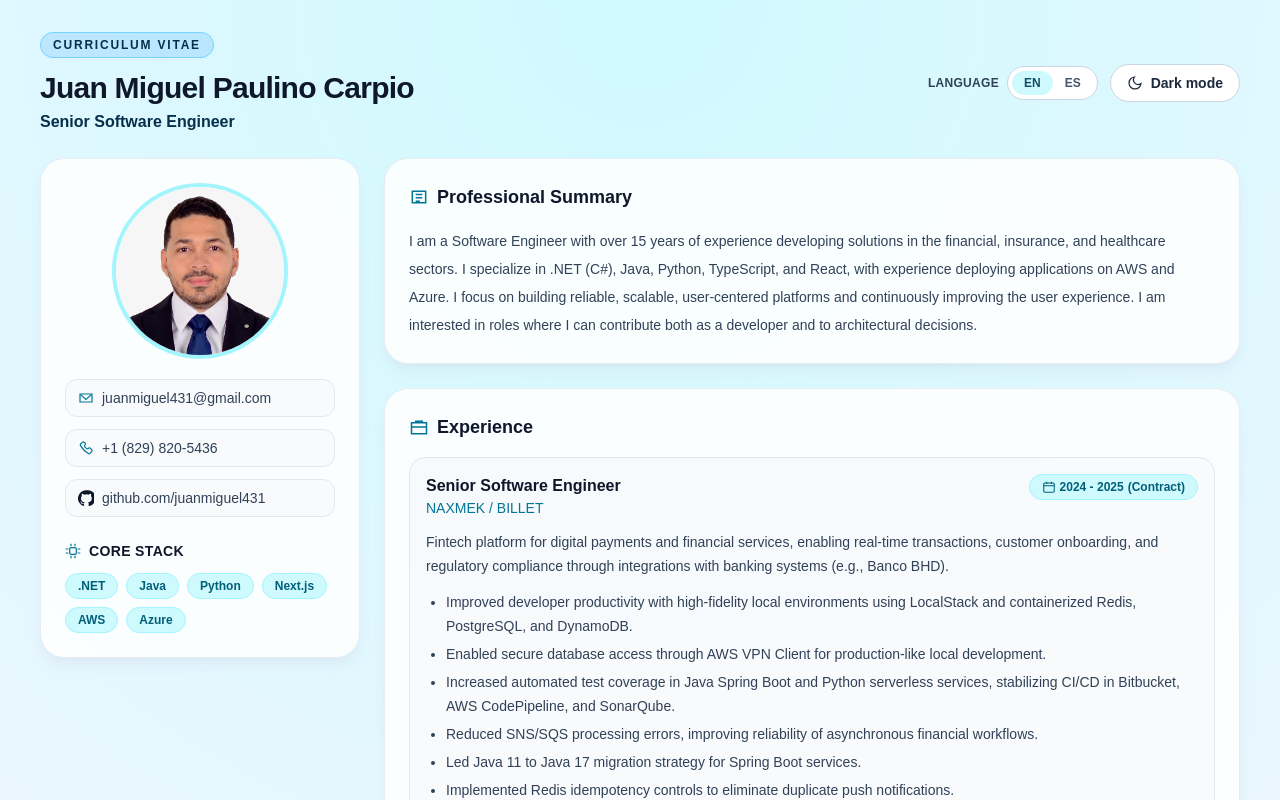
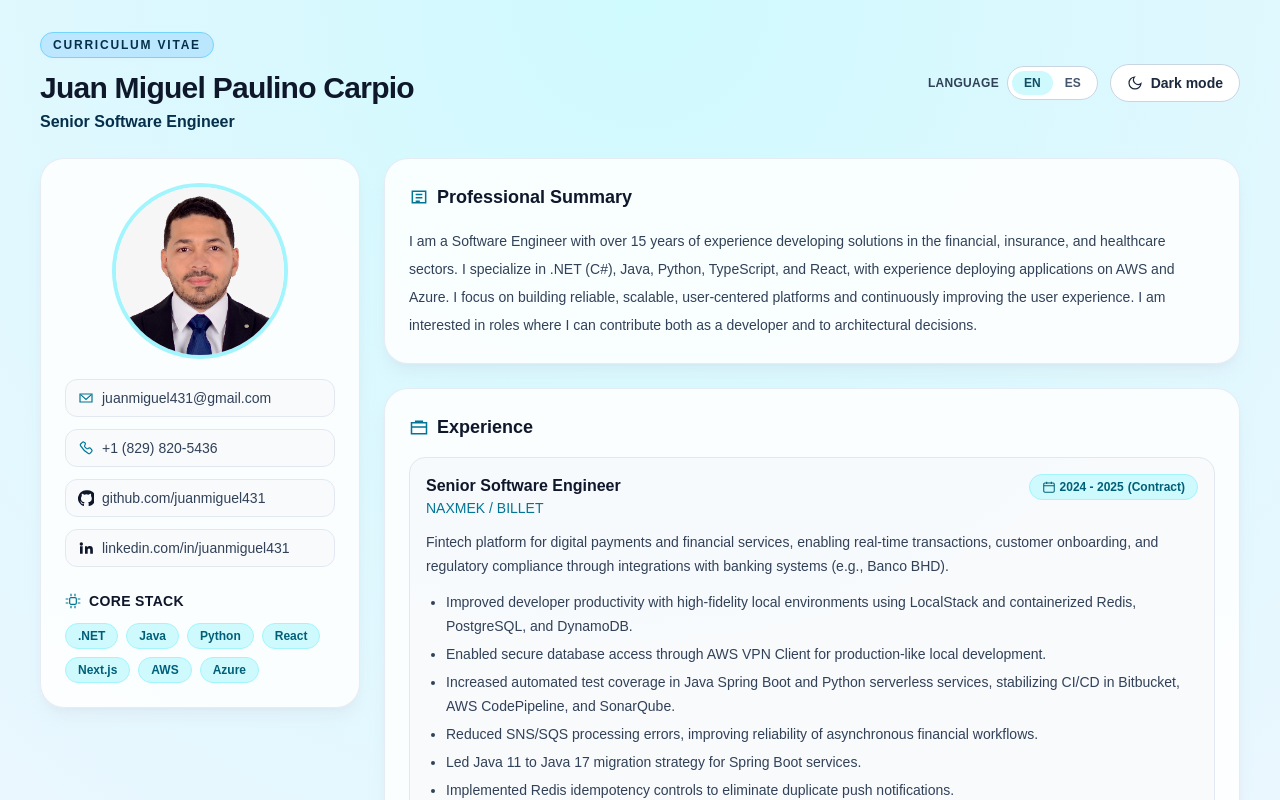
Before and after one commit to juanmiguel431/my-cv-app, a Next.js app: page /en in a window 1280 px wide. Shown: the top 800 px of the page. Built offline with nearby package versions, Linux system fonts and the light colour scheme.

Commit message:
Add LinkedIn support to CV translations, icons, and curriculum component

```diff
--- a/components/curriculum.tsx
+++ b/components/curriculum.tsx
@@ -11,6 +11,7 @@ import {
   ExperienceIcon,
   GithubIcon,
   GraduationIcon,
+  LinkedinIcon,
   MailIcon,
   MoonIcon,
   PhoneIcon,
@@ -81,6 +82,7 @@ export default function Curriculum({ dictionary, currentLocale }: CurriculumProp
   const { labels, profile, experiences, techGroups, education, continuingEducation } = dictionary;
   const phoneHref = `tel:${profile.phone.replace(/[^\d+]/g, "")}`;
   const githubUrl = `https://${profile.github}`;
+  const linkedinUrl = `https://${profile.linkedin}`;
   const availableLocales: Locale[] = ["en", "es"];
 
   const isDark = theme === "dark";
@@ -225,6 +227,17 @@ export default function Curriculum({ dictionary, currentLocale }: CurriculumProp
                 <GithubIcon className="h-4 w-4" />
                 <span className={mutedText}>{profile.github}</span>
               </a>
+              <a
+                href={linkedinUrl}
+                target="_blank"
+                rel="noreferrer"
+                className={`flex items-center gap-2 rounded-xl px-3 py-2 transition ${subtleCard} ${
+                  isDark ? "hover:border-cyan-400/50" : "hover:border-cyan-300"
+                }`}
+              >
+                <LinkedinIcon className="h-4 w-4" />
+                <span className={mutedText}>{profile.linkedin}</span>
+              </a>
             </div>
 
             <div className="mt-6">
--- a/components/icons.tsx
+++ b/components/icons.tsx
@@ -23,6 +23,14 @@ export function GithubIcon({ className = "h-4 w-4" }: IconProps): JSX.Element {
   return (
     <svg viewBox="0 0 24 24" fill="currentColor" className={className}>
       <path d="M12 .5a12 12 0 0 0-3.8 23.4c.6.1.8-.3.8-.6v-2.2c-3.3.7-4-1.4-4-1.4a3.1 3.1 0 0 0-1.3-1.7c-1-.6.1-.6.1-.6a2.5 2.5 0 0 1 1.9 1.3 2.5 2.5 0 0 0 3.5 1 2.5 2.5 0 0 1 .8-1.6c-2.7-.3-5.5-1.3-5.5-5.9 0-1.3.5-2.5 1.3-3.3a4.8 4.8 0 0 1 .1-3.2s1.1-.3 3.5 1.3a12 12 0 0 1 6.4 0c2.4-1.6 3.5-1.3 3.5-1.3.5 1 .5 2.3.1 3.2.8.8 1.3 2 1.3 3.3 0 4.6-2.8 5.6-5.5 5.9a2.9 2.9 0 0 1 .8 2.2v3.2c0 .3.2.7.8.6A12 12 0 0 0 12 .5Z" />
+    </svg>
+  );
+}
+
+export function LinkedinIcon({ className = "h-4 w-4" }: IconProps): JSX.Element {
+  return (
+    <svg viewBox="0 0 24 24" fill="currentColor" className={className}>
+      <path d="M4.98 3.5A2.5 2.5 0 1 0 5 8.5 2.5 2.5 0 0 0 4.98 3.5ZM3 9.5h4v11H3v-11Zm7 0h3.8v1.5h.1c.5-.9 1.8-1.9 3.7-1.9 4 0 4.7 2.5 4.7 5.9v5.5h-4v-4.9c0-1.2 0-2.7-1.8-2.7s-2 1.4-2 2.6v5h-4v-11Z" />
     </svg>
   );
 }
--- a/constants/translations/en.ts
+++ b/constants/translations/en.ts
@@ -32,10 +32,11 @@ export const cvEn: CvDictionary = {
     email: "juanmiguel431@gmail.com",
     phone: "+1 (829) 820-5436",
     github: "github.com/juanmiguel431",
+    linkedin: "linkedin.com/in/juanmiguel431",
     profileImageAlt: "Juan Miguel Paulino Carpio profile picture",
     summary:
       "I am a Software Engineer with over 15 years of experience developing solutions in the financial, insurance, and healthcare sectors. I specialize in .NET (C#), Java, Python, TypeScript, and React, with experience deploying applications on AWS and Azure. I focus on building reliable, scalable, user-centered platforms and continuously improving the user experience. I am interested in roles where I can contribute both as a developer and to architectural decisions.",
-    coreStack: [".NET", "Java", "Python", "Next.js", "AWS", "Azure"],
+    coreStack: [".NET", "Java", "Python", "React", "Next.js", "AWS", "Azure"],
   },
   experiences: [
     {
--- a/constants/translations/es.ts
+++ b/constants/translations/es.ts
@@ -32,10 +32,11 @@ export const cvEs: CvDictionary = {
     email: "juanmiguel431@gmail.com",
     phone: "+1 (829) 820-5436",
     github: "github.com/juanmiguel431",
+    linkedin: "linkedin.com/in/juanmiguel431",
     profileImageAlt: "Foto de perfil de Juan Miguel Paulino Carpio",
     summary:
       "Soy Ingeniero de Software con más de 15 años de experiencia desarrollando soluciones en los sectores financiero, seguros y salud. Me especializo en .NET (C#), Java, Python, TypeScript y React, con experiencia desplegando aplicaciones en AWS y Azure. Me enfoco en construir plataformas confiables, escalables y centradas en el usuario, mejorando continuamente la experiencia de uso. Me interesan roles donde pueda aportar como desarrollador y también en decisiones de arquitectura.",
-    coreStack: [".NET", "Java", "Python", "Next.js", "AWS", "Azure"],
+    coreStack: [".NET", "Java", "Python", "React", "Next.js", "AWS", "Azure"],
   },
   experiences: [
     {
--- a/models/cv.ts
+++ b/models/cv.ts
@@ -54,6 +54,7 @@ export type CvProfile = {
   email: string;
   phone: string;
   github: string;
+  linkedin: string;
   profileImageAlt: string;
   summary: string;
   coreStack: string[];
```
